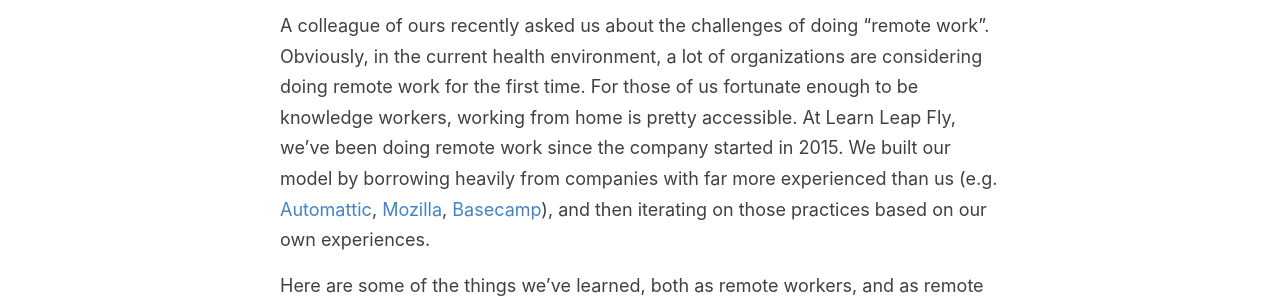
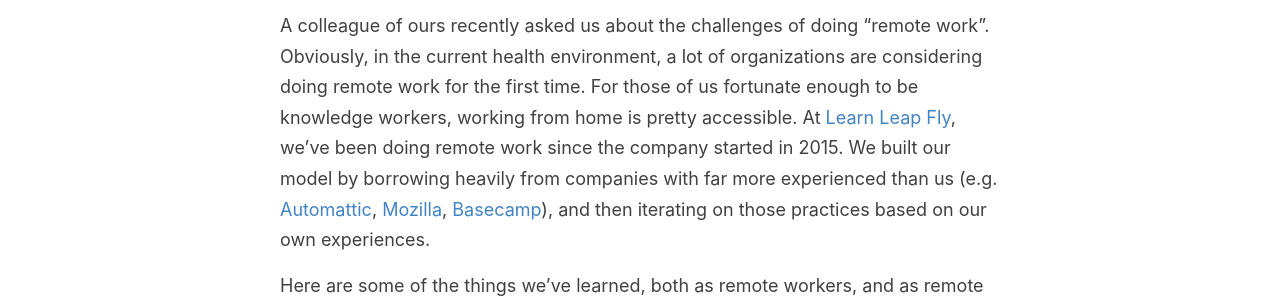
Before and after one commit to hackalog/hackalog.github.io, a Jekyll site: the page built from _posts/2020-03-08-remote-work.md, in a window 1280 px wide and 900 px high. Shown: the part 331-631 px from the top of the window. Built offline with Jekyll 4.4.1, drawn with Linux system fonts in a browser that asks for light colours.

Commit message:
llf link

```diff
--- a/_posts/2020-03-08-remote-work.md
+++ b/_posts/2020-03-08-remote-work.md
@@ -10,7 +10,7 @@
 "remote work".  Obviously, in the current health environment, a lot of
 organizations are considering doing remote work for the first
 time. For those of us fortunate enough to be knowledge workers,
-working from home is pretty accessible. At Learn Leap Fly, we’ve been
+working from home is pretty accessible. At [Learn Leap Fly], we’ve been
 doing remote work since the company started in 2015. We built our
 model by borrowing heavily from companies with far more experienced
 than us (e.g. [Automattic][automattic-culture], [Mozilla][mozilla-best-practices], [Basecamp][basecamp-how]), and then iterating on
```
Also changed, not shown: other parts of _posts/2020-03-08-remote-work.md (+1 -0 lines).
